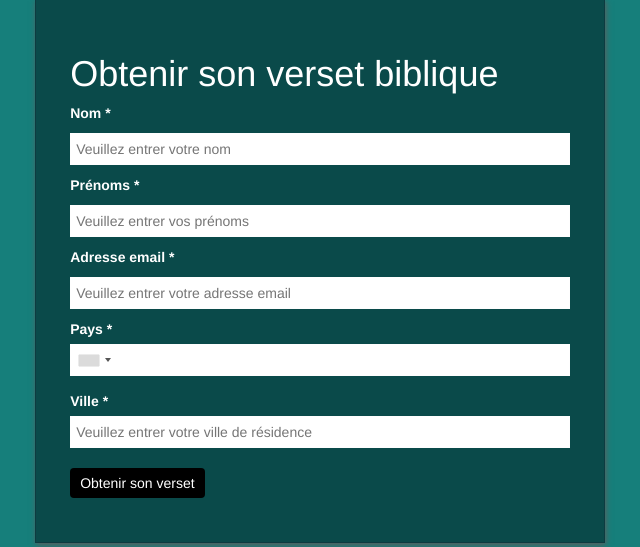
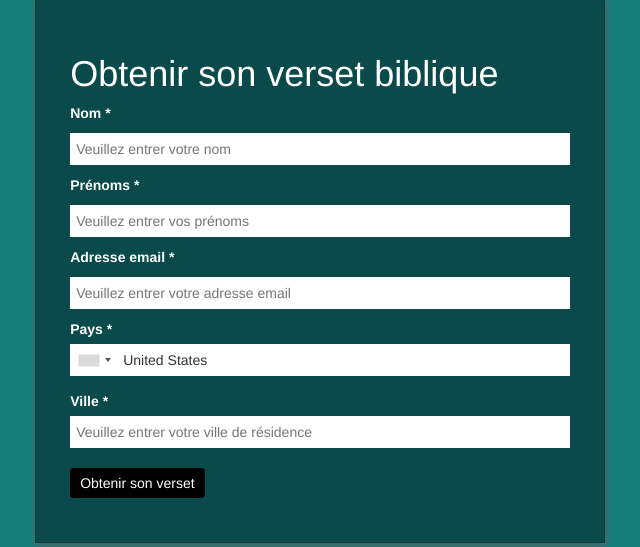
Before and after one commit to erwinFrederic/traversee_16_17, a PHP site: page / in a window 1280 px wide. Shown: the part 47-594 px from the top of the page, without its empty margins (320-960 px from the left). Run offline with PHP 8.4, Linux system fonts and the light colour scheme; some libraries are stand-ins or nearby versions; grey boxes are pictures that could not be loaded.

Commit message:
Text noir

```diff
--- a/css/style.css
+++ b/css/style.css
@@ -54,6 +54,7 @@ form textarea {
     margin: 1% 0 2%;
     border: 1px solid #fefefe;
     box-shadow: none;
+    color: #333;
 }
 
 form .country input[type="text"] {
```
